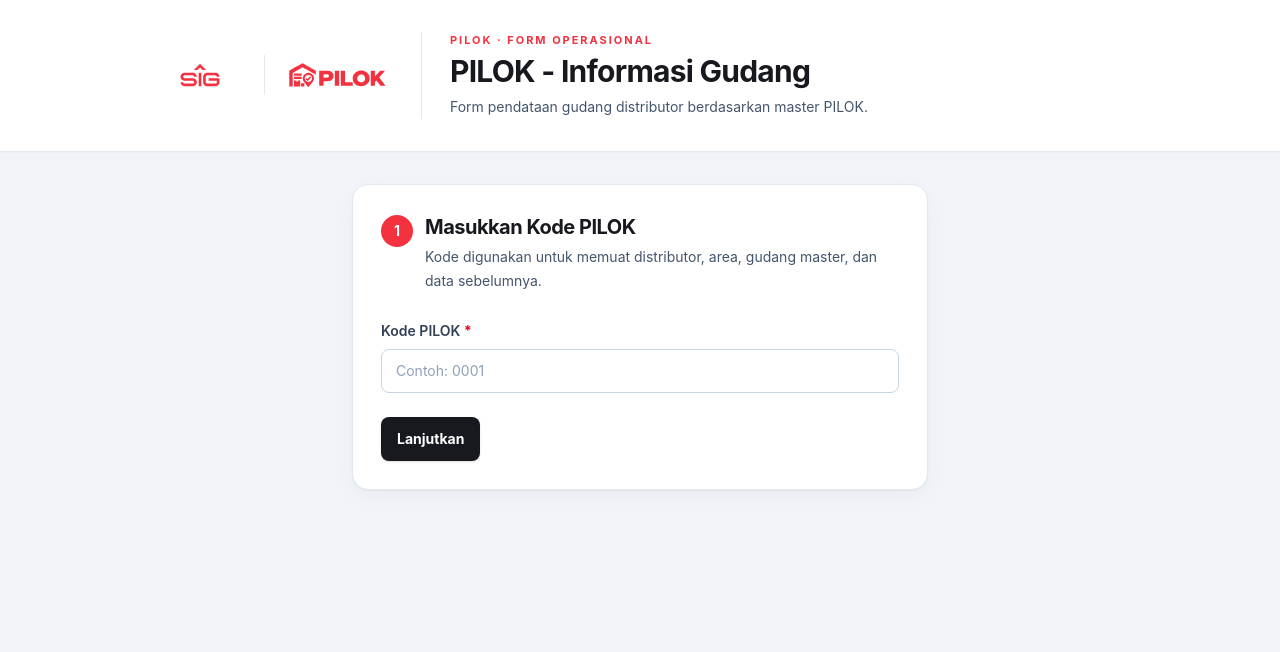
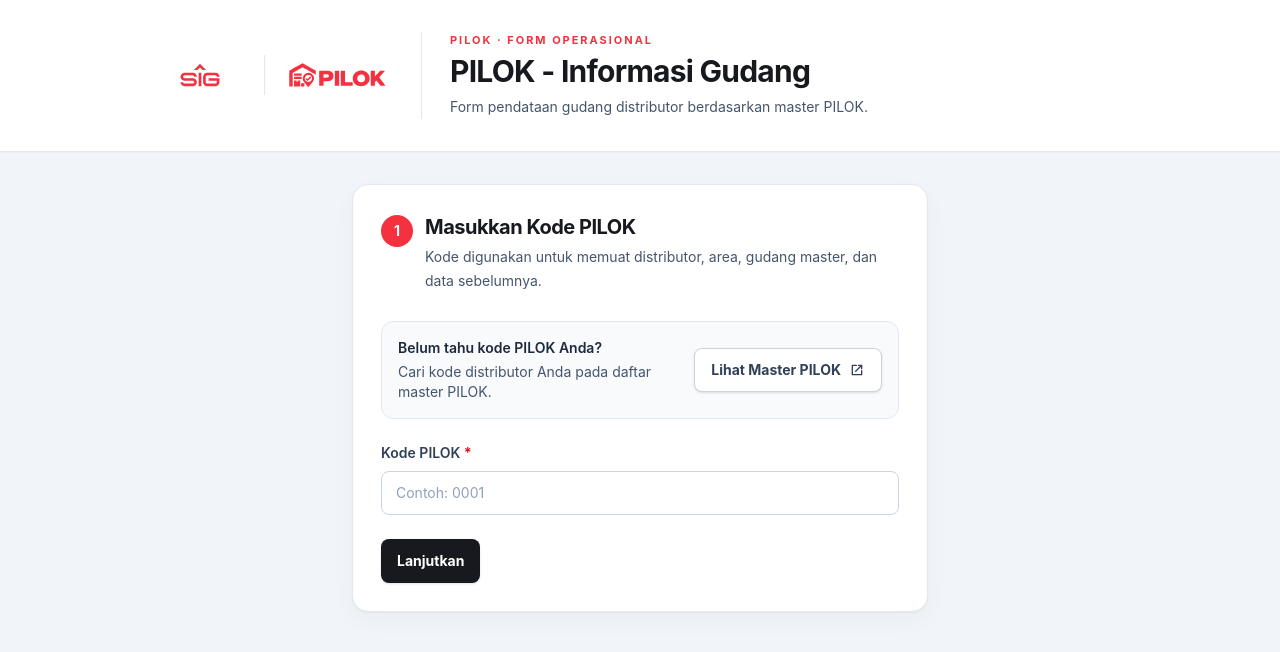
Before and after one commit to sapsdsig/sig-pilok-submissiongudang, a React (Vite) app: page / in a window 1280 px wide. Shown: the top 652 px of the page. Built offline with nearby package versions, Linux system fonts and the light colour scheme.

Commit message:
fix: adding pilok master

```diff
--- a/src/features/pilok-form/PilokAccess.tsx
+++ b/src/features/pilok-form/PilokAccess.tsx
@@ -9,6 +9,9 @@
 } from '../../components/FormLayout'
 import { pilokService } from '../../services/pilokService'
 import { pilokAccessSchema } from './schema'
+
+const MASTER_PILOK_URL =
+  'https://docs.google.com/spreadsheets/d/1vArPQ5kSl0NAxNQCem8XW1WwHOknD9HBaBEYlMnC4XQ/edit?usp=sharing'
 
 interface AccessValues {
   kodePilok: string
@@ -63,6 +66,40 @@
       </div>
 
       <form onSubmit={handleSubmit(resolvePilok)} noValidate>
+        <div className="mb-6 flex flex-col gap-3 rounded-xl border border-slate-200 bg-slate-50 p-4 sm:flex-row sm:items-center sm:justify-between">
+          <div className="min-w-0">
+            <p className="text-sm font-semibold text-slate-800">
+              Belum tahu kode PILOK Anda?
+            </p>
+            <p className="mt-1 text-sm leading-5 text-slate-600">
+              Cari kode distributor Anda pada daftar master PILOK.
+            </p>
+          </div>
+          <a
+            href={MASTER_PILOK_URL}
+            target="_blank"
+            rel="noopener noreferrer"
+            className="button-secondary w-full shrink-0 sm:w-auto"
+            aria-label="Lihat Master PILOK di tab baru"
+          >
+            Lihat Master PILOK
+            <svg
+              className="size-4"
+              viewBox="0 0 24 24"
+              fill="none"
+              stroke="currentColor"
+              strokeWidth="2"
+              aria-hidden="true"
+            >
+              <path
+                d="M14 5h5v5M10 14 19 5M19 13v6H5V5h6"
+                strokeLinecap="round"
+                strokeLinejoin="round"
+              />
+            </svg>
+          </a>
+        </div>
+
         <label
           htmlFor="kodePilok"
           className="field-label"
```
